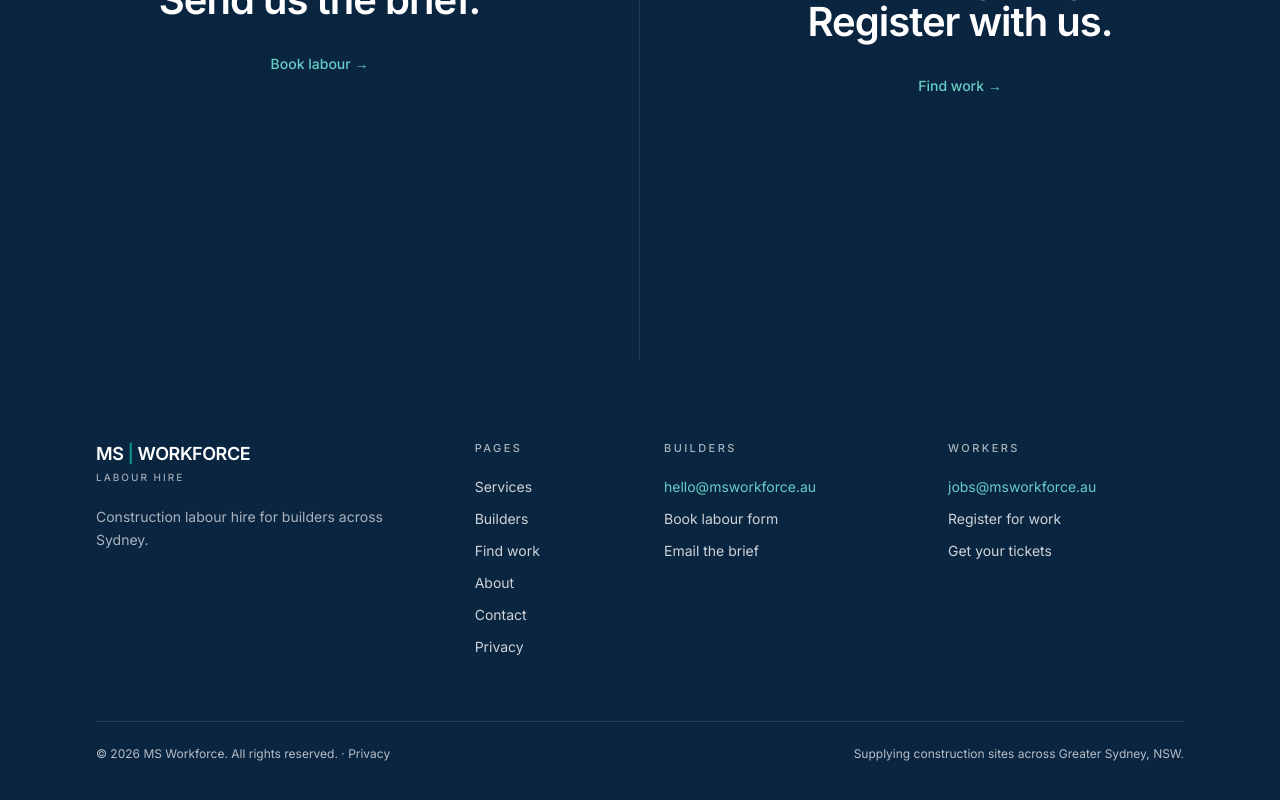
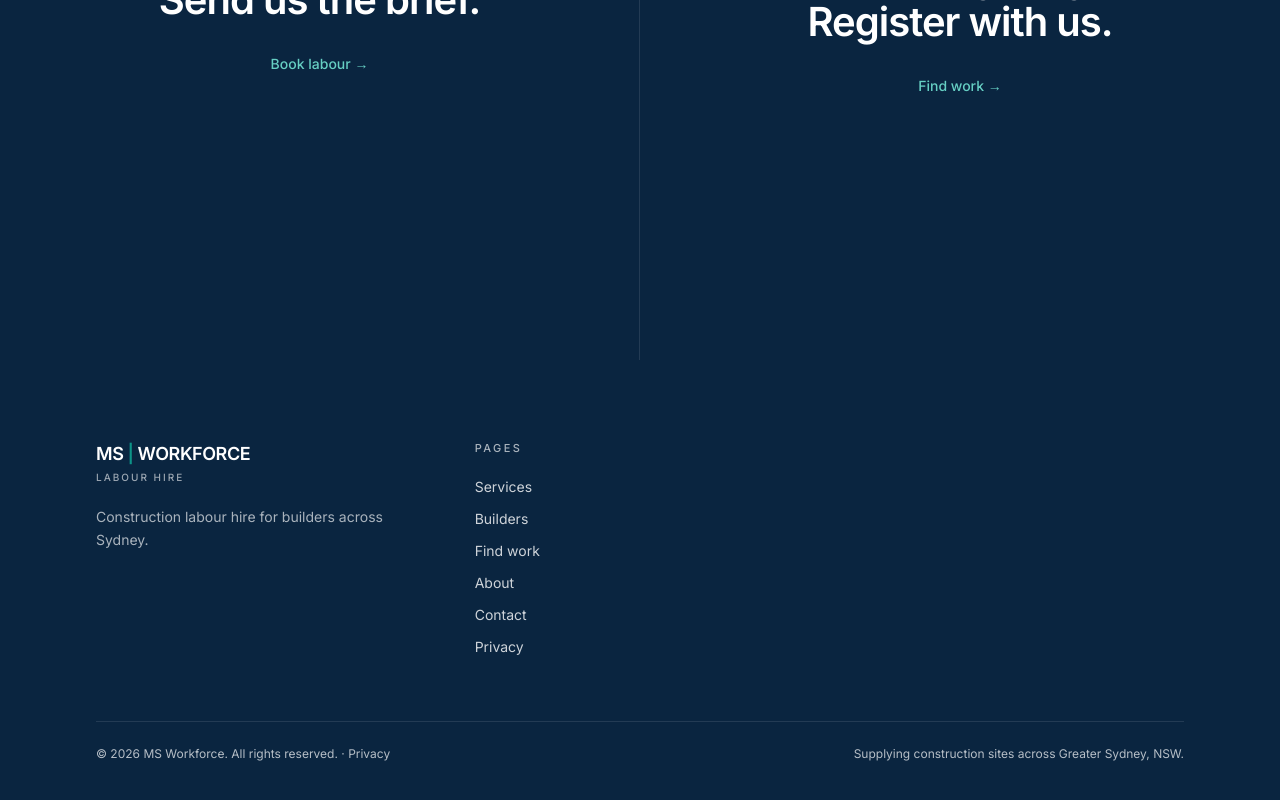
Before and after one commit to curiouscitizen11/MS-Workforce, a Next.js app: page / in a window 1280 px wide. Shown: the part 5899-6699 px from the top of the page. Built offline with nearby package versions, Linux system fonts and the light colour scheme.

Commit message:
Footer: remove duplicate Builders and Workers columns (Pages list kept); Find work: add visible Get your tickets link (approved by Mav 24 Oct)

```diff
--- a/app/candidates/page.tsx
+++ b/app/candidates/page.tsx
@@ -114,6 +114,14 @@ export default function CandidatesPage() {
               Email us
             </a>
           </div>
+          <p className="mt-6">
+            <a
+              href="#tickets"
+              className="text-base font-medium text-teal-300 underline decoration-teal-300/40 underline-offset-4 hover:text-white"
+            >
+              Get your tickets
+            </a>
+          </p>
         </div>
       </section>
 
--- a/components/Footer.tsx
+++ b/components/Footer.tsx
@@ -1,12 +1,4 @@
 import Link from "next/link";
-import {
-  BOOK_LABOUR_URL,
-  EMAIL,
-  EMAIL_HREF,
-  JOBS_EMAIL,
-  JOBS_EMAIL_HREF,
-  REQUEST_LABOUR_HREF,
-} from "@/components/site";
 
 const links = [
   { name: "Services", href: "/services" },
@@ -51,47 +43,6 @@ export default function Footer() {
             </ul>
           </div>
 
-          <div className="md:col-span-3">
-            <h2 className="kicker text-white/65">Builders</h2>
-            <ul className="mt-5 space-y-3 text-sm text-white/80">
-              <li>
-                <a href={EMAIL_HREF} className="break-all text-teal-300 transition-colors hover:text-white">
-                  {EMAIL}
-                </a>
-              </li>
-              <li>
-                <a href={BOOK_LABOUR_URL} target="_blank" rel="noopener noreferrer" className={linkClass}>
-                  Book labour form<span className="sr-only"> (opens in a new tab)</span>
-                </a>
-              </li>
-              <li>
-                <a href={REQUEST_LABOUR_HREF} className={linkClass}>
-                  Email the brief
-                </a>
-              </li>
-            </ul>
-          </div>
-
-          <div className="md:col-span-3">
-            <h2 className="kicker text-white/65">Workers</h2>
-            <ul className="mt-5 space-y-3 text-sm text-white/80">
-              <li>
-                <a href={JOBS_EMAIL_HREF} className="break-all text-teal-300 transition-colors hover:text-white">
-                  {JOBS_EMAIL}
-                </a>
-              </li>
-              <li>
-                <Link href="/candidates#register" className={linkClass}>
-                  Register for work
-                </Link>
-              </li>
-              <li>
-                <Link href="/candidates#tickets" className={linkClass}>
-                  Get your tickets
-                </Link>
-              </li>
-            </ul>
-          </div>
         </div>
 
         <div className="mt-16 flex flex-col gap-2 border-t border-white/10 pt-6 text-xs text-white/70 sm:flex-row sm:justify-between">
```
